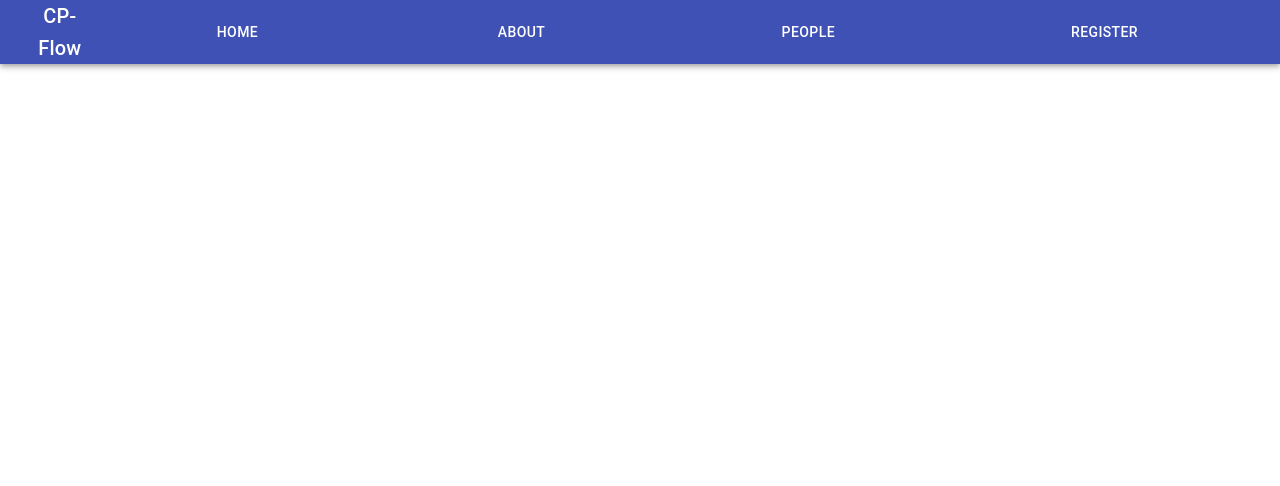
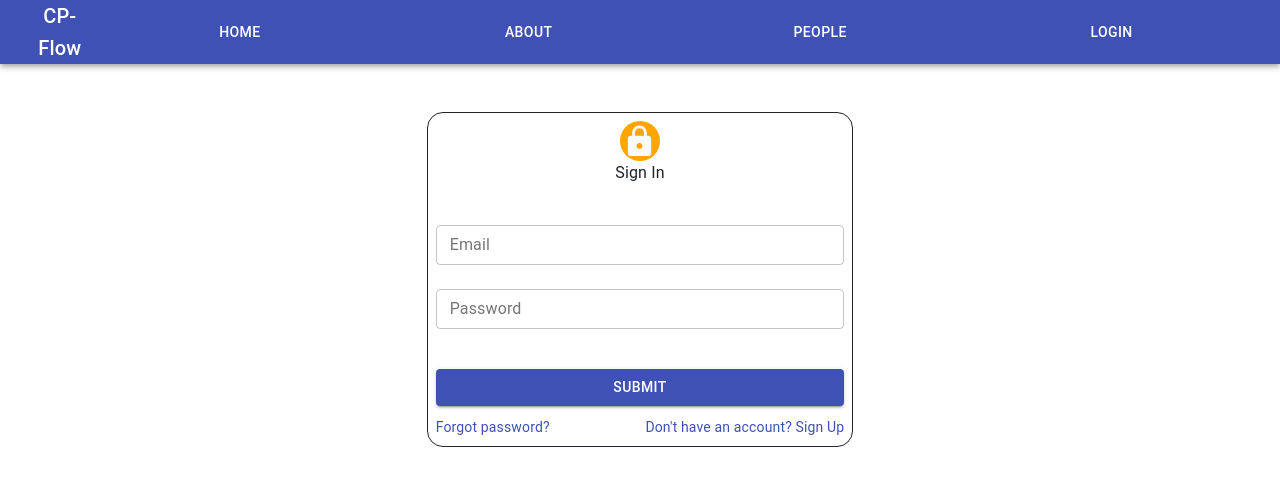
Before and after one commit to akstron/CP-Flow, a React (Create React App) app in the folder client/: page /login in a window 1280 px wide. Shown: the top 486 px of the page. Built offline with nearby package versions, Linux system fonts and the light colour scheme.

Commit message:
styles updated

```diff
--- a/client/public/index.html
+++ b/client/public/index.html
@@ -12,6 +12,7 @@
     <link rel="apple-touch-icon" href="%PUBLIC_URL%/logo192.png" />
 
     <link rel="manifest" href="%PUBLIC_URL%/manifest.json" />
+    <script src="https://kit.fontawesome.com/ed2ab9e97f.js" crossorigin="anonymous"></script>
 
     <title>React App</title>
   </head>
--- a/client/src/App.js
+++ b/client/src/App.js
@@ -17,8 +17,11 @@ function App() {
         <Route path='/people'>
           People
         </Route>
+        <Route path='/login'>
+          <LoginForm/>
+        </Route>
         <Route path='/register'>
-          <LoginForm/>
+          <RegistrationForm/>
         </Route>
       </Router>
   );
--- a/client/src/components/LoginForm.js
+++ b/client/src/components/LoginForm.js
@@ -1,14 +1,35 @@
 import React, { useState } from "react";
-import { Redirect } from 'react-router-dom';
+import { Redirect } from "react-router-dom";
 import Box from "@material-ui/core/Box";
 import Grid from "@material-ui/core/Grid";
 import Input from "./controls/Input";
 import Avatar from "@material-ui/core/Avatar";
 import LockIcon from "@material-ui/icons/Lock";
-import axios from 'axios';
-import Button from '@material-ui/core/Button'
+import axios from "axios";
+import Button from "@material-ui/core/Button";
+import Link from "@material-ui/core/Link";
+import { Link as RouterLink } from "react-router-dom";
+import { makeStyles } from "@material-ui/core/styles";
+import { Typography } from "@material-ui/core";
+
+const useStyles = makeStyles((theme) => ({
+	large: {
+		width: theme.spacing(15),
+		height: theme.spacing(15),
+	},
+}));
+
+
+const Spacing = (props) => {
+	return (
+		<Grid item>
+			<Box py={props.space} />
+		</Grid>
+	);
+};
 
 function LoginForm() {
+	const classes = useStyles();
 
 	const [formFields, setFormFields] = useState({
 		email: "",
@@ -16,7 +37,7 @@ function LoginForm() {
 	});
 
 	const [isloggedIn, setIsLoggedIn] = useState(false);
-	const [redirectURL, setRedirectURL] = useState('/something');
+	const [redirectURL, setRedirectURL] = useState("/something");
 
 	const handleChange = (e) => {
 		const name = e.target.name;
@@ -24,33 +45,29 @@ function LoginForm() {
 		setFormFields({ ...formFields, [name]: value });
 	};
 
-    const onSubmit = async (e) => {
-        e.preventDefault();
+	const onSubmit = async (e) => {
+		e.preventDefault();
 
 		try {
 			const res = await axios.post("/login", {
-				"email": formFields.email,
-				"password": formFields.password
+				email: formFields.email,
+				password: formFields.password,
 			});
 
 			const { status, msg } = res;
-			if(status){
-				setRedirectURL('/');
+			if (status) {
+				setRedirectURL("/");
 				setIsLoggedIn(true);
-			}
-			else {
+			} else {
 				console.log(res);
 			}
-
 		} catch (e) {
 			console.log(e);
 		}
-    }
+	};
 
-	if(isloggedIn){
-		return (
-			<Redirect to={redirectURL}/>
-		);
+	if (isloggedIn) {
+		return <Redirect to={redirectURL} />;
 	}
 
 	return (
@@ -59,12 +76,32 @@ function LoginForm() {
 				<Grid item xs={3} md={4} />
 				<Grid item xs={6} md={4}>
 					<Box py={1} px={1} border={1} borderRadius={16}>
-						<Grid container component="form" onSubmit={onSubmit} direction="column" alignItems="center">
-							<Grid item xs={12}>
-								<Avatar>
-									<LockIcon />
-								</Avatar>
+						<Grid
+							container
+							spacing={1}
+							component="form"
+							onSubmit={onSubmit}
+							direction="column"
+						>
+							<Grid
+								container
+								item
+								direction="column"
+								xs={12}
+								alignItems="center"
+							>
+								<Grid item>
+									<Avatar style={{backgroundColor: 'orange'}}>
+										<LockIcon  fontSize="large" />
+									</Avatar>
+								</Grid>
+								<Grid item>
+									<Typography>
+										Sign In
+									</Typography>
+								</Grid>
 							</Grid>
+							<Spacing space={1}/>
 							<Grid item xs={12}>
 								<Input
 									label={"Email"}
@@ -85,10 +122,25 @@ function LoginForm() {
 									handleChange={handleChange}
 								/>
 							</Grid>
-                            <Grid item>
-									<Button variant="contained" color="primary" type="submit">
+							<Spacing space={1}/>
+							<Grid container item>
+								<Grid item xs={12}>
+									<Button fullWidth={true} variant="contained" color="primary" type="submit">
 										Submit
 									</Button>
+								</Grid>
+							</Grid>
+							<Grid container item>
+								<Grid item xs>
+									<Link component={RouterLink} to="/forgot" variant="body2">
+										Forgot password?
+									</Link>
+								</Grid>
+								<Grid item>
+									<Link component={RouterLink} to="/register" variant="body2">
+										{"Don't have an account? Sign Up"}
+									</Link>
+								</Grid>
 							</Grid>
 						</Grid>
 					</Box>
--- a/client/src/components/RegistrationForm.js
+++ b/client/src/components/RegistrationForm.js
@@ -6,6 +6,8 @@ import Button from "@material-ui/core/Button";
 import Avatar from "@material-ui/core/Avatar";
 import { makeStyles } from "@material-ui/core/styles";
 import axios from "axios";
+import Icon from "@material-ui/core/Icon";
+import { Typography } from "@material-ui/core";
 
 const useStyles = makeStyles((theme) => ({
 	large: {
@@ -36,8 +38,8 @@ function RegistrationForm() {
 	});
 
 	const handleChange = (e) => {
-		if(e.target.files){
-			if(e.target.files.length > 0){
+		if (e.target.files) {
+			if (e.target.files.length > 0) {
 				setFile(() => e.target.files[0]);
 				setFileURL(URL.createObjectURL(e.target.files[0]));
 			}
@@ -61,12 +63,13 @@ function RegistrationForm() {
 		formData.append("retypedPassword", formFields.retypedPassword);
 
 		try {
-			const res = await axios.post("/register", formData,{
+			const res = await axios.post("/register", formData, {
 				headers: {
 					"Content-Type": "multipart/form-data",
-			}});
+				},
+			});
 
-			console.log('done');
+			console.log("done");
 			console.log(res);
 		} catch (e) {
 			console.log(e);
@@ -79,7 +82,17 @@ function RegistrationForm() {
 				<Grid item xs={3} />
 				<Grid item xs={6}>
 					<Box py={2} px={2} border={1} borderRadius={16}>
-						<Grid container component="form" onSubmit={onSubmit}>
+						<Grid container direction="column" alignItems="center">
+							<Grid item>
+								<Icon className="fas fa-clipboard-check" fontSize="large"
+								style={{color: 'blue', fontSize: 60}} />
+							</Grid>
+							<Grid item>
+								<Typography variant="h4" gutterBottom>
+									Register
+								</Typography>
+							</Grid>
+							<Grid container item component="form" onSubmit={onSubmit}>
 								<Grid
 									item
 									container
@@ -118,21 +131,57 @@ function RegistrationForm() {
 										</Button>
 									</Grid>
 								</Grid>
-							<Grid conatiner item direction="column" sm={12} md={8}>
+								<Grid container item direction="column" sm={12} md={8}>
 									<Grid item xs={12}>
-									<Input label={"Username"} type={"text"} py={1} name={'userName'} value={formFields.userName} handleChange={handleChange}/>
+										<Input
+											label={"Username"}
+											type={"text"}
+											py={1}
+											name={"userName"}
+											value={formFields.userName}
+											handleChange={handleChange}
+										/>
 									</Grid>
 									<Grid item xs={12}>
-									<Input label={"Full Name"} type={"text"} py={1} name={'fullName'} value={formFields.fullName} handleChange={handleChange}/>
+										<Input
+											label={"Full Name"}
+											type={"text"}
+											py={1}
+											name={"fullName"}
+											value={formFields.fullName}
+											handleChange={handleChange}
+										/>
 									</Grid>
 									<Grid item xs={12}>
-									<Input label={"Email"} type={"text"} py={1} name={'email'} value={formFields.email} handleChange={handleChange}/>
+										<Input
+											label={"Email"}
+											type={"text"}
+											py={1}
+											name={"email"}
+											value={formFields.email}
+											handleChange={handleChange}
+										/>
 									</Grid>
 									<Grid item xs={12}>
-									<Input label={"Password"} type={"password"} py={1} name={'password'} value={formFields.password} handleChange={handleChange}/>
+										<Input
+											label={"Password"}
+											type={"password"}
+											py={1}
+											name={"password"}
+											value={formFields.password}
+											handleChange={handleChange}
+										/>
 									</Grid>
 									<Grid item xs={12}>
-									<Input label={"Retype password"} type={"password"} py={1} name={'retypedPassword'} value={formFields.retypedPassword} handleChange={handleChange}/>
+										<Input
+											label={"Retype password"}
+											type={"password"}
+											py={1}
+											name={"retypedPassword"}
+											value={formFields.retypedPassword}
+											handleChange={handleChange}
+										/>
+									</Grid>
 								</Grid>
 							</Grid>
 						</Grid>
--- a/client/src/components/links.js
+++ b/client/src/components/links.js
@@ -16,7 +16,7 @@ export const links = [
     },
     {
         'id': 4,
-        'link': '/register',
-        'name': 'Register'
+        'link': '/login',
+        'name': 'Login'
     }
 ]
```
Lines whose indentation alone changed are shown as unchanged.
